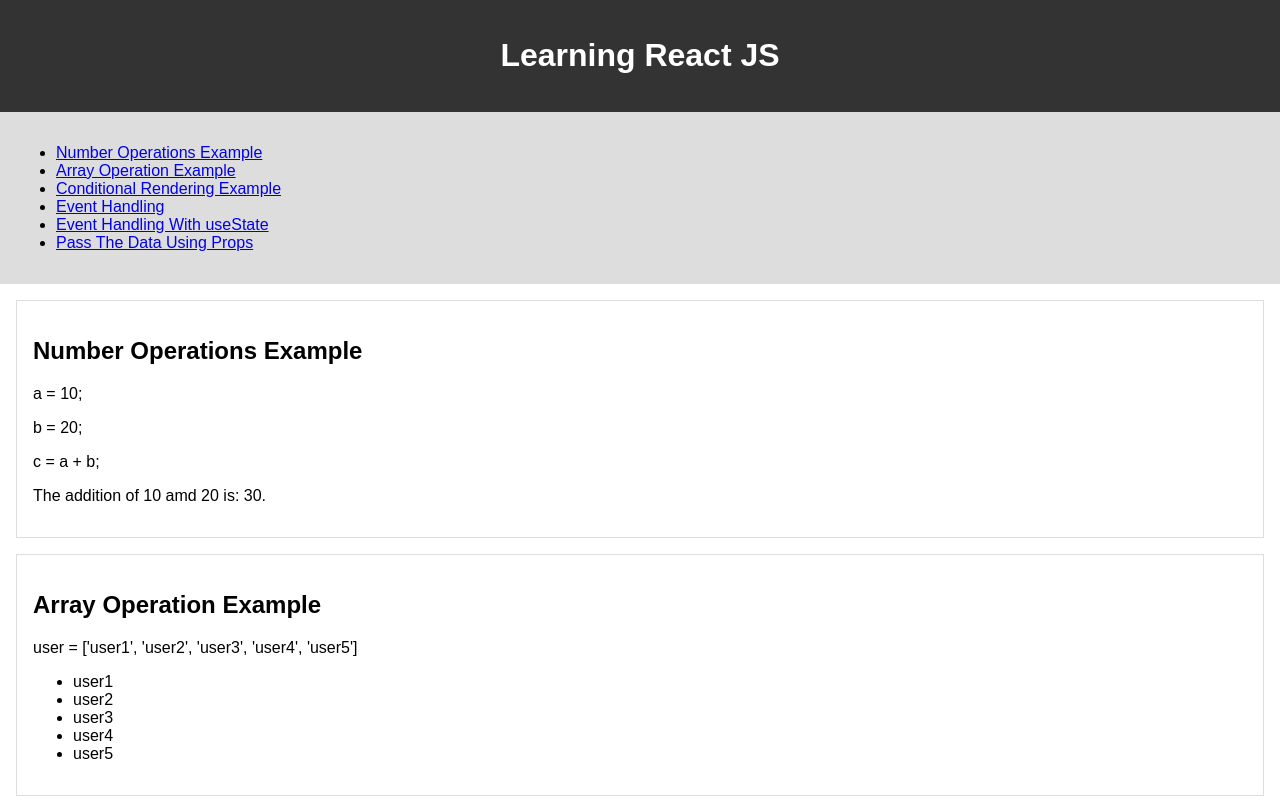
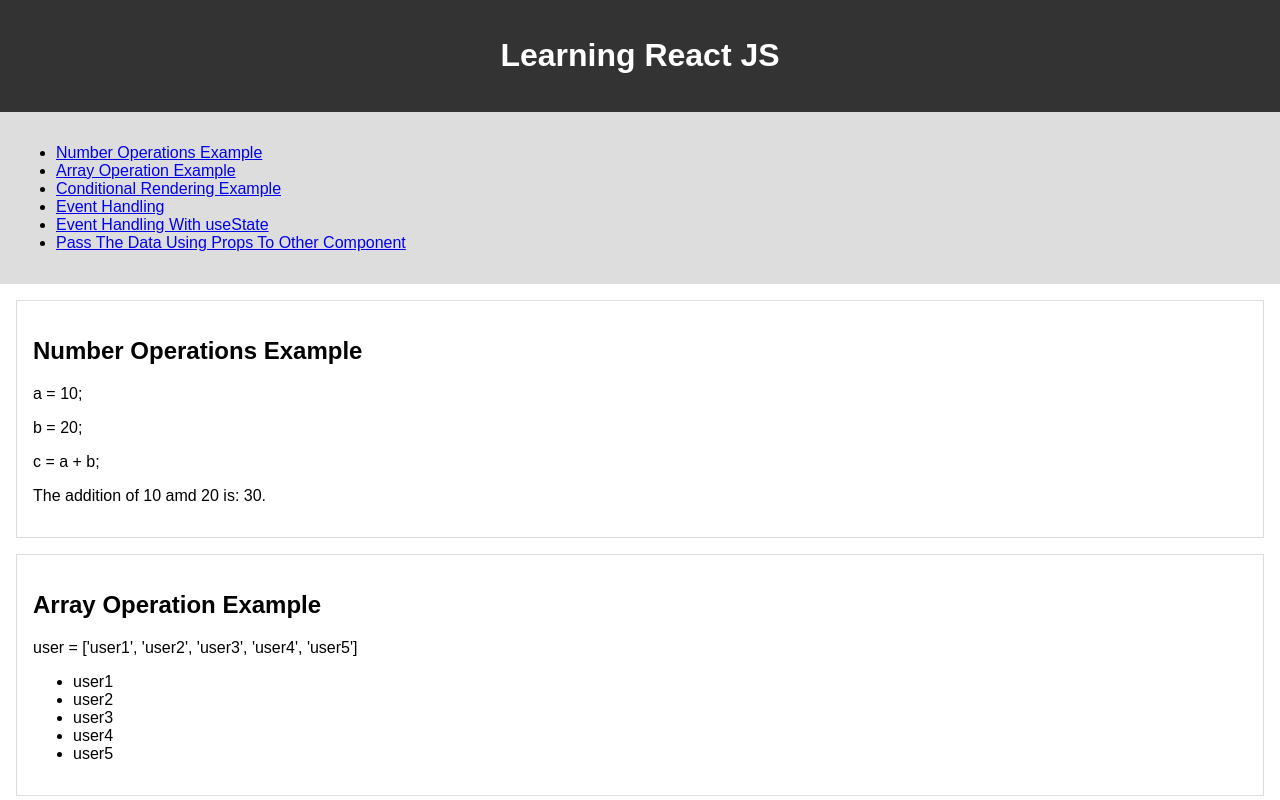
Before and after one commit to satyakeeray/LearnReact, a React (Create React App) app: page / in a window 1280 px wide. Shown: the top 800 px of the page. Built offline with nearby package versions, Linux system fonts and the light colour scheme.

Commit message:
3 files modified

```diff
--- a/src/App.js
+++ b/src/App.js
@@ -36,6 +36,8 @@
   const decrement = () => {
     setSpecialNumber(specialNumber - 1);
   };
+
+  const setNumber = 0;
 
   return (
     <div>
--- a/src/components/CardComponent.jsx
+++ b/src/components/CardComponent.jsx
@@ -1,9 +1,9 @@
 import React from 'react';
 
-const CardComponent = ({ number }) => {
+const CardComponent = (props) => {
   return (
     <div className="card-style" >
-      <p className="number-style">{number}</p>
+      <p className="number-style">{props.number}</p>
       <span>Here we recives the updated number shows on this component</span>
     </div>
   );
--- a/src/components/Navbar.jsx
+++ b/src/components/Navbar.jsx
@@ -19,7 +19,7 @@
           <a href="#section5">Event Handling With useState</a>
         </li>
         <li>
-          <a href="#section6">Pass The Data Using Props</a>
+          <a href="#section6">Pass The Data Using Props To Other Component</a>
         </li>
       </ul>
     </nav>
```
